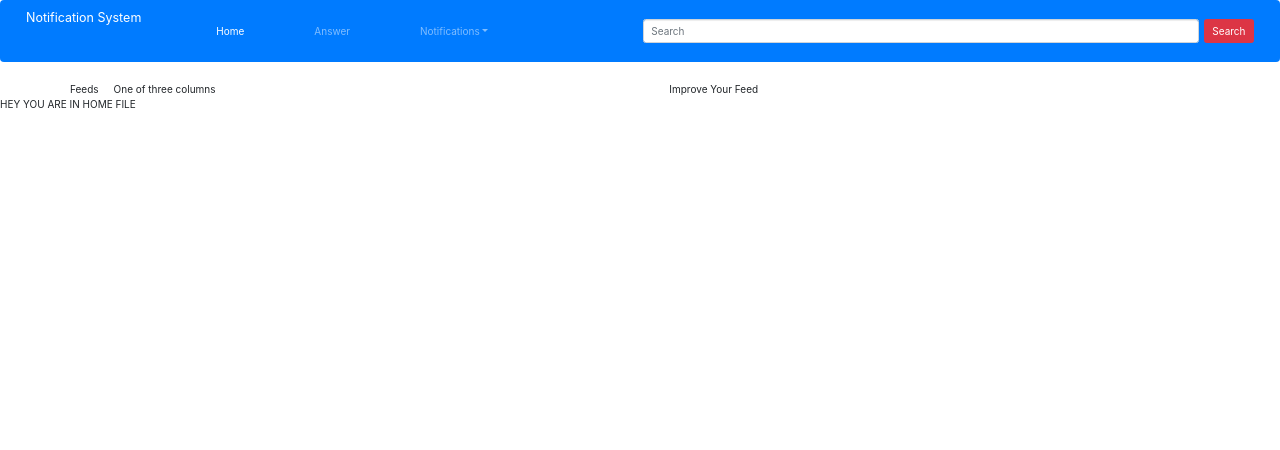
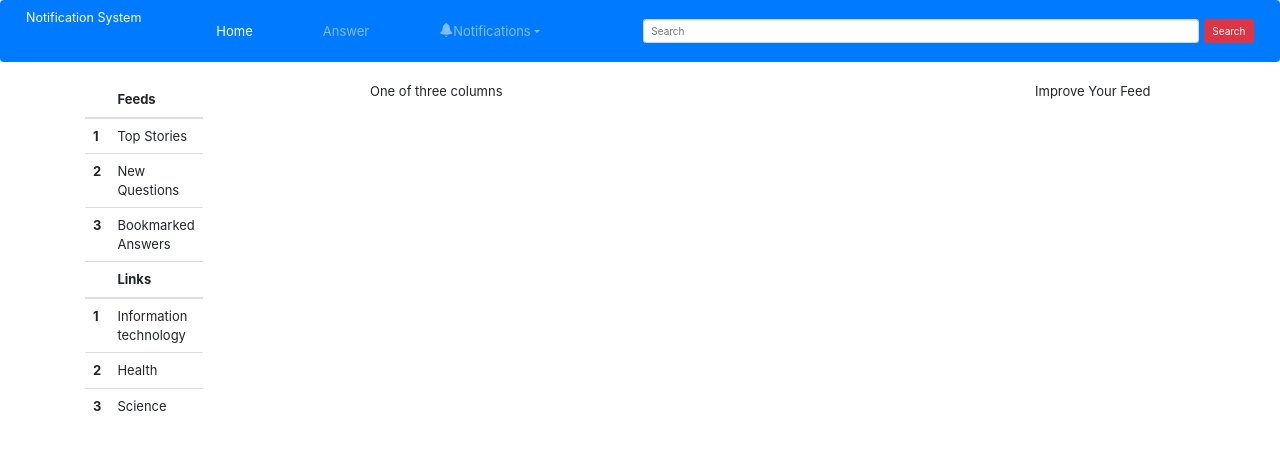
Before and after one commit to pradip98400/Major-Project, a React (Create React App) app: page /home in a window 1280 px wide. Shown: the top 450 px of the page. Built offline with nearby package versions, Linux system fonts and the light colour scheme.

Commit message:
Basic Design

```diff
--- /dev/null
+++ b/src/components/Feeds.css
@@ -0,0 +1,17 @@
+
+.row {
+    margin-left: 0;
+    margin-right: 0;
+}
+
+.glyphicon {
+    font-size: 14px;
+}
+
+.tab{
+    margin-left: 2.5em;
+}
+
+p{
+    margin-left: 0.2em;
+}
--- a/src/components/Feeds.js
+++ b/src/components/Feeds.js
@@ -1,5 +1,5 @@
 import React,{Component} from 'react';
-import './Home.css';
+import './Feeds.css';
 
 export default class Feeds extends Component{
     render(){
@@ -7,13 +7,57 @@ export default class Feeds extends Component{
             <div>
                     <div class="container">
                         <div class="row">
-                        <div class=" layout_3col_left">
-                            Feeds
+                        <div class="col-sm-3">
+                            {/*Feeds*/}
+                            <table class="table table-hover col-sm-4" width='50%'>
+                                {/*Feeds*/}
+                                <thead>
+                                    <tr>
+                                    <th scope="col"></th>
+                                    <th scope="col">Feeds</th>
+                                    </tr>
+                                </thead>
+                                <tbody>
+                                    <tr>
+                                    <th scope="row">1</th>
+                                    <td>Top Stories</td>
+                                    </tr>
+                                    <tr>
+                                    <th scope="row">2</th>
+                                    <td>New Questions</td>
+                                    </tr>
+                                    <tr>
+                                    <th scope="row">3</th>
+                                    <td colspan="2">Bookmarked Answers</td>
+                                    </tr>
+                                </tbody>
+                                {/* Links*/}
+                                <thead>
+                                    <tr>
+                                    <th scope="col"></th>
+                                    <th scope="col">Links</th>
+                                    </tr>
+                                 </thead>
+                                 <tbody>
+                                    <tr>
+                                    <th scope="row">1</th>
+                                    <td>Information technology</td>
+                                    </tr>
+                                    <tr>
+                                    <th scope="row">2</th>
+                                    <td>Health</td>
+                                    </tr>
+                                    <tr>
+                                    <th scope="row">3</th>
+                                    <td colspan="2">Science</td>
+                                    </tr>
+                                 </tbody>
+                                </table>
                         </div>
-                        <div class="col-sm">
+                        <div class="col-sm-7">
                             One of three columns
                         </div>
-                        <div class="col-sm">
+                        <div class="col-sm-2">
                             Improve Your Feed
                         </div>
                     </div>
--- a/src/components/Home.css
+++ b/src/components/Home.css
@@ -19,7 +19,9 @@
   margin-right:30px;
 }
 
-
+.body{
+  font-size: 14px;
+}
 
   /* .homeBackground{
     background-image: url(https://topbackgroundwallpaper.com/wp-content/uploads/2018/01/wallpaper-website-background-different-backgrounds-website-sphere-beautiful-background-web-wallpapers.jpg);
--- a/src/components/Home.js
+++ b/src/components/Home.js
@@ -11,7 +11,7 @@
           <div>
             <Navbar/>
             <Feeds/>
-                      <p className='Heading'>Hey You are in Home File</p>
+            {/*<p className='Heading'>Hey You are in Home File</p>*/}
           </div>
       );
   }
--- a/src/components/Navbar.js
+++ b/src/components/Navbar.js
@@ -1,5 +1,6 @@
 import React,{Component} from 'react';
 import './Home.css';
+import './Feeds.css';
 {/*import { Navbar, Nav,NavItem, NavDropdown, MenuItem,Jumbotron } from 'react-bootstrap';*/}
 
 
@@ -26,6 +27,7 @@ import './Home.css';
                             <li className="nav-item dropdown">
                             <a className="nav-link dropdown-toggle" href="/" id="navbarDropdown" role="button" data-toggle="dropdown"
                                 aria-haspopup="true" aria-expanded="false">
+                                <span class="glyphicon glyphicon-bell" aria-hidden="true"></span>
                                 Notifications
                             </a>
                             <div className="dropdown-menu" aria-labelledby="navbarDropdown">
--- a/src/index.css
+++ b/src/index.css
@@ -1,5 +1,9 @@
-/* body {
-  /* margin: 0;
-  padding: 0; */
- /* font-family: sans-serif;
-} */
+body {
+  font-size: 14px;
+
+}
+ /* font-family: sans-serif;*/
+
+ html body{
+   font-size:13px;
+ }
```
Lines whose indentation alone changed are shown as unchanged.
